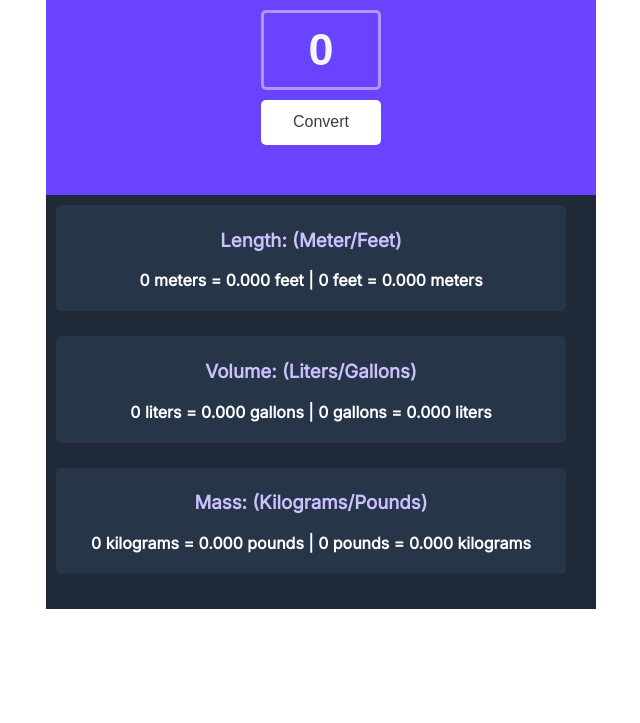
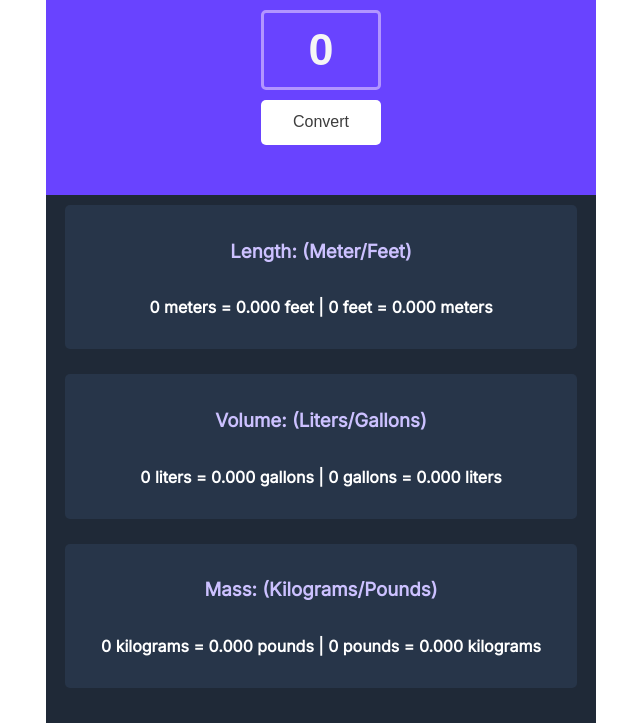
Before and after one commit to abrahamsantos-developer/unitConverter, a plain HTML site: page index.html in a window 1280 px wide. Shown: the part 149-872 px from the top of the page, without its empty margins (319-959 px from the left). Before the commit the page ends 850 px from the top, so only its background shows below. Drawn offline with Linux system fonts and the light colour scheme.

Commit message:
changed css styles in .section: added flex, with column direction and increased margin and padding

```diff
--- a/index.css
+++ b/index.css
@@ -60,13 +60,16 @@ button {
 }
 
 .section {
-   padding: 5px;
+   padding: 1rem;
    background: #273549;
-   width: 500px;
+   width: 480px;
+   margin: auto;
    margin-bottom: 25px;
    margin-top: 20;
    font-weight: 600;
    border-radius: 5px;
+   display: flex;
+   flex-direction: column;
 }
 
 h3 {
```
